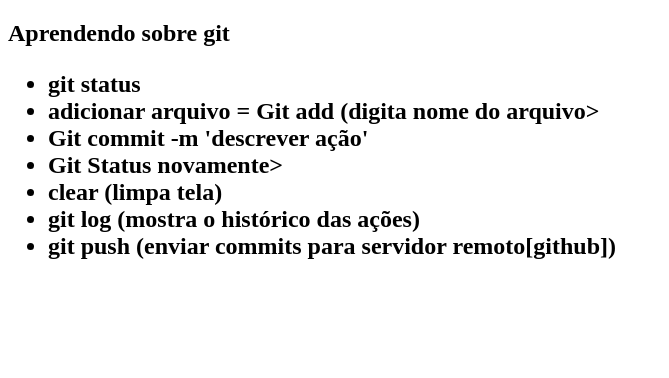
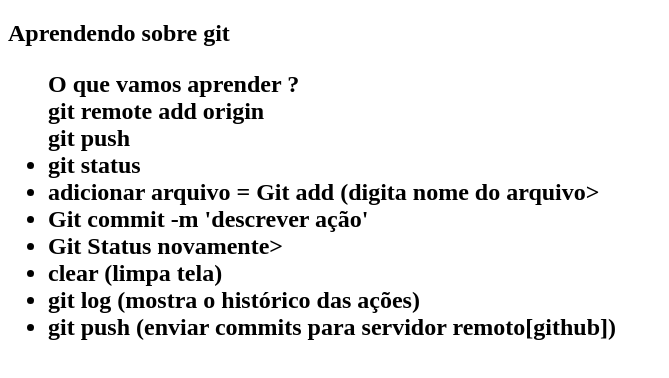
Before and after one commit to JoaoM77/projeto-curso-git, a plain HTML site: page index.html in a window 1280 px wide. Shown: the whole page, without its empty margins (0-669 px from the left). Drawn offline with Linux system fonts and the light colour scheme.

Commit message:
o que vamos aprender

```diff
--- a/index.html
+++ b/index.html
@@ -7,6 +7,10 @@
 <h2> Aprendendo sobre git<h2>
 	<p>
 		<ul>
+			O que vamos aprender ?<br>
+			git remote add origin<br>
+			git push<br>
+
 			<li>git status</li>
 			<li>adicionar arquivo = Git add (digita nome do arquivo></li>
 			<li>Git commit -m 'descrever ação'</li>
```
